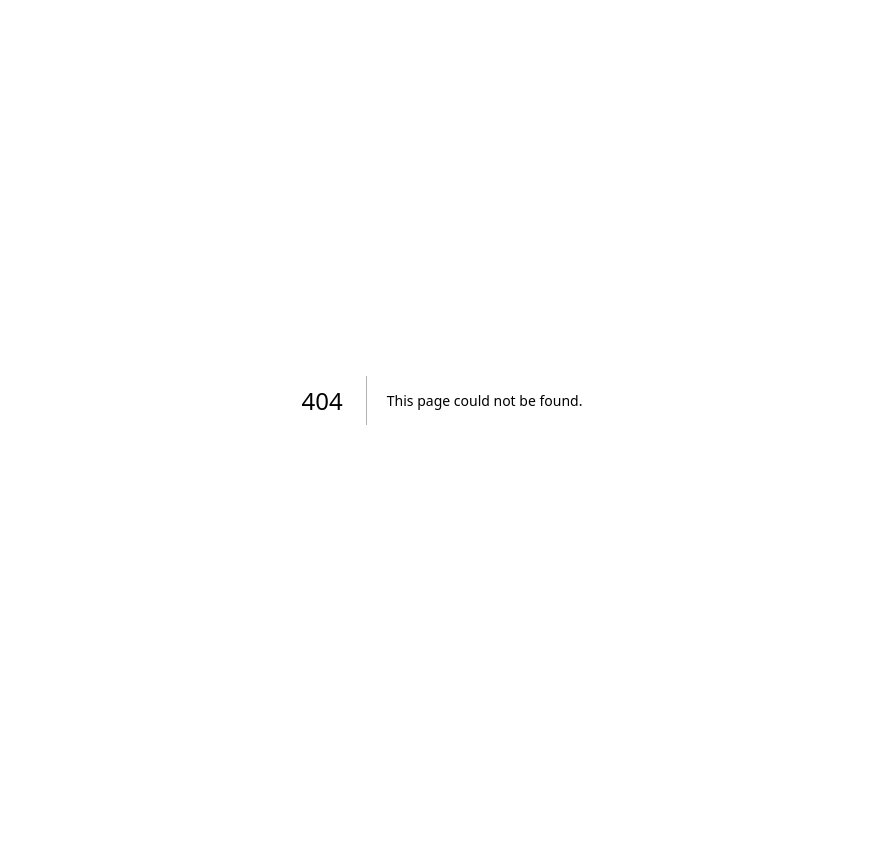
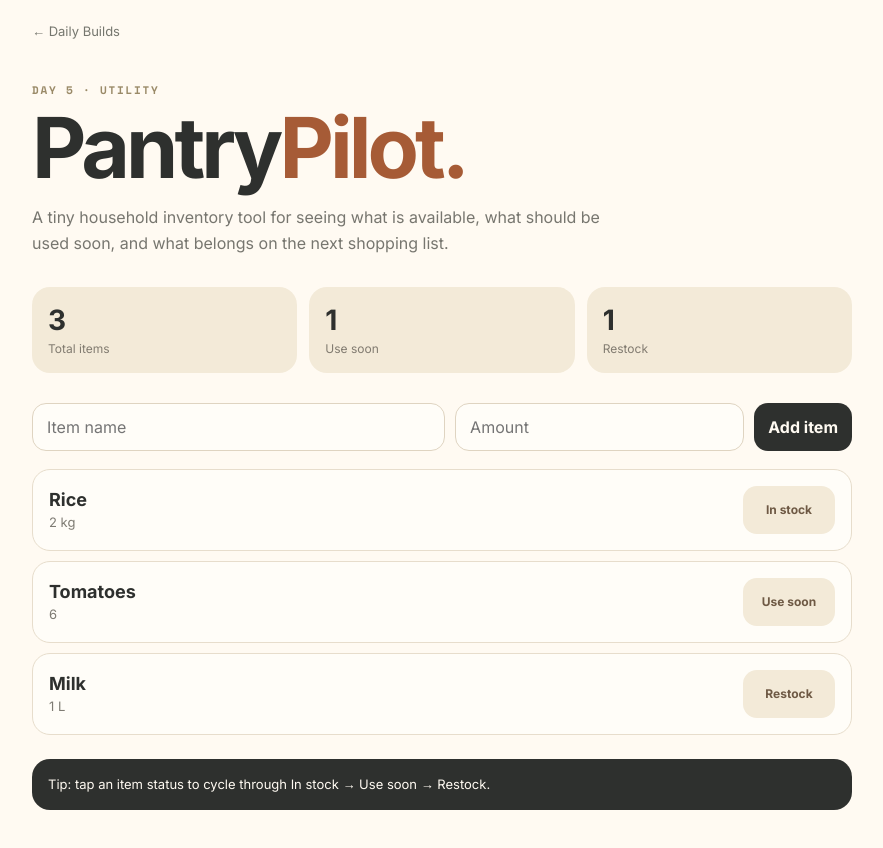
Before and after one commit to gokulmaniraj2008-collab/Gokul-aibot, a Next.js app: page /days/day-5 in a window 1280 px wide. Before the commit this address had no page. Shown: the top 848 px of the page, without its empty margins (198-1081 px from the left). Before the commit the page ends 800 px from the top, so only its background shows below. Built offline with nearby package versions, Linux system fonts and the light colour scheme.

Commit message:
Add Day 5 PantryPilot utility build

```diff
--- /dev/null
+++ b/app/days/day-5/page.tsx
@@ -0,0 +1,99 @@
+"use client";
+
+import { useMemo, useState } from "react";
+
+const initialItems = [
+  { name: "Rice", amount: "2 kg", status: "In stock" },
+  { name: "Tomatoes", amount: "6", status: "Use soon" },
+  { name: "Milk", amount: "1 L", status: "Restock" },
+];
+
+export default function PantryPilotPage() {
+  const [items, setItems] = useState(initialItems);
+  const [name, setName] = useState("");
+  const [amount, setAmount] = useState("");
+
+  const summary = useMemo(() => {
+    const restock = items.filter((item) => item.status === "Restock").length;
+    const soon = items.filter((item) => item.status === "Use soon").length;
+    return { total: items.length, restock, soon };
+  }, [items]);
+
+  function addItem() {
+    if (!name.trim()) return;
+    setItems((current) => [
+      ...current,
+      { name: name.trim(), amount: amount.trim() || "1", status: "In stock" },
+    ]);
+    setName("");
+    setAmount("");
+  }
+
+  function cycleStatus(index: number) {
+    const statuses = ["In stock", "Use soon", "Restock"];
+    setItems((current) => current.map((item, itemIndex) => {
+      if (itemIndex !== index) return item;
+      const nextStatus = statuses[(statuses.indexOf(item.status) + 1) % statuses.length];
+      return { ...item, status: nextStatus };
+    }));
+  }
+
+  return (
+    <main className="page">
+      <style>{`
+        * { box-sizing: border-box; }
+        body { margin: 0; }
+        .page { min-height: 100vh; background: #fffaf2; color: #2e302e; padding: 20px 16px 48px; font-family: Inter, system-ui, sans-serif; }
+        .shell { max-width: 820px; margin: 0 auto; }
+        .back { color: #75766e; text-decoration: none; font-size: 13px; }
+        .eyebrow { margin-top: 42px; font-size: 11px; font-weight: 900; letter-spacing: .16em; color: #9a8a68; }
+        h1 { margin: 10px 0 12px; font-size: clamp(44px, 10vw, 84px); line-height: .95; letter-spacing: -4px; }
+        h1 em { font-style: normal; color: #a65b36; }
+        .intro { max-width: 580px; color: #77766f; line-height: 1.65; }
+        .grid { display: grid; grid-template-columns: repeat(3, 1fr); gap: 12px; margin: 30px 0; }
+        .stat { background: #f3ead8; border-radius: 18px; padding: 16px; }
+        .stat strong { display: block; font-size: 28px; }
+        .stat span { color: #817b70; font-size: 12px; }
+        .add { display: grid; grid-template-columns: 1fr .7fr auto; gap: 10px; margin-bottom: 18px; }
+        input, button { min-height: 48px; border-radius: 14px; border: 1px solid #dfd4c1; padding: 0 14px; font: inherit; }
+        input { background: #fffdf8; }
+        button { background: #2e302e; color: #fffaf2; border: 0; font-weight: 800; cursor: pointer; }
+        .list { display: grid; gap: 10px; }
+        .item { display: flex; align-items: center; justify-content: space-between; gap: 14px; padding: 16px; background: #fffdf8; border: 1px solid #e7ddcc; border-radius: 18px; }
+        .item h2 { margin: 0 0 4px; font-size: 18px; }
+        .item p { margin: 0; color: #7e7b73; font-size: 13px; }
+        .status { min-width: 92px; background: #f3ead8; color: #6e5944; font-size: 12px; font-weight: 800; }
+        .note { margin-top: 24px; padding: 16px; border-radius: 18px; background: #2e302e; color: #fffaf2; font-size: 13px; line-height: 1.5; }
+        @media (max-width: 600px) { .grid { grid-template-columns: 1fr; } .add { grid-template-columns: 1fr 1fr; } .add button { grid-column: span 2; } .item { align-items: flex-start; } }
+      `}</style>
+      <div className="shell">
+        <a className="back" href="/days">← Daily Builds</a>
+        <div className="eyebrow">DAY 5 · UTILITY</div>
+        <h1>Pantry<em>Pilot.</em></h1>
+        <p className="intro">A tiny household inventory tool for seeing what is available, what should be used soon, and what belongs on the next shopping list.</p>
+
+        <section className="grid" aria-label="Pantry summary">
+          <div className="stat"><strong>{summary.total}</strong><span>Total items</span></div>
+          <div className="stat"><strong>{summary.soon}</strong><span>Use soon</span></div>
+          <div className="stat"><strong>{summary.restock}</strong><span>Restock</span></div>
+        </section>
+
+        <div className="add">
+          <input value={name} onChange={(event) => setName(event.target.value)} placeholder="Item name" aria-label="Item name" />
+          <input value={amount} onChange={(event) => setAmount(event.target.value)} placeholder="Amount" aria-label="Amount" />
+          <button type="button" onClick={addItem}>Add item</button>
+        </div>
+
+        <section className="list" aria-label="Pantry items">
+          {items.map((item, index) => (
+            <article className="item" key={`${item.name}-${index}`}>
+              <div><h2>{item.name}</h2><p>{item.amount}</p></div>
+              <button className="status" type="button" onClick={() => cycleStatus(index)}>{item.status}</button>
+            </article>
+          ))}
+        </section>
+        <div className="note">Tip: tap an item status to cycle through In stock → Use soon → Restock.</div>
+      </div>
+    </main>
+  );
+}
```
